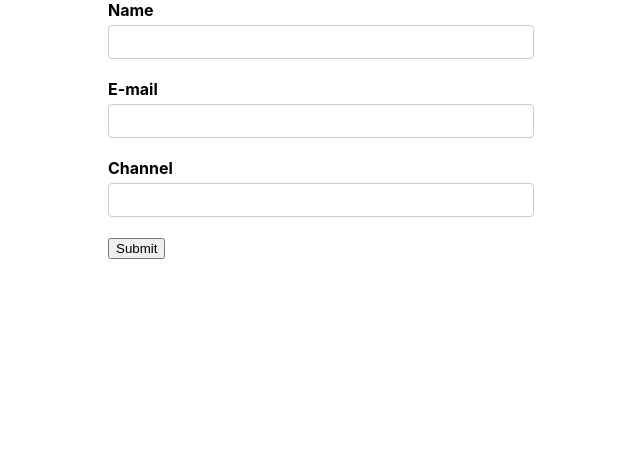
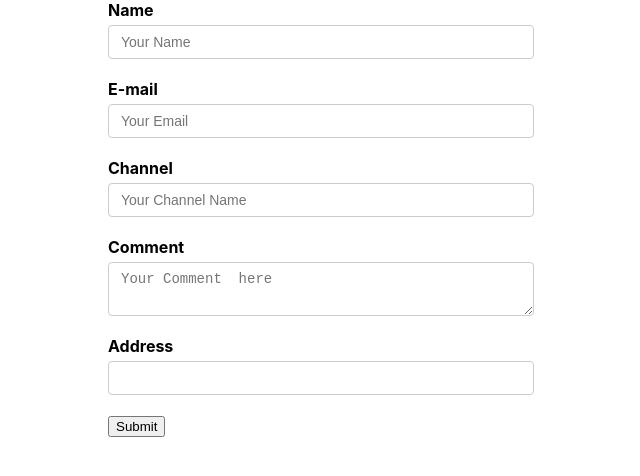
Before and after one commit to TabotCharlesBessong/reactAndMore, a React (Create React App) app in the folder formik/: page / in a window 1280 px wide. Shown: the top 476 px of the page, without its empty margins (319-959 px from the left). Built offline with nearby package versions, Linux system fonts and the light colour scheme.

Commit message:
address in formik

```diff
--- a/formik/src/components/YoutubeForm.js
+++ b/formik/src/components/YoutubeForm.js
@@ -6,7 +6,9 @@ import * as Yup from 'yup'
 const initialValues = {
   name: '',
   email: '',
-  channel: ''
+  channel: '',
+  comment:'',
+  address:''
 }
 
 const onSubmit = values => {
@@ -34,7 +36,7 @@ function YoutubeForm () {
       <Form >
         <div className='form-control'>
           <label htmlFor='name'>Name</label>
-          <Field
+          <Field  placeholder='Your Name'
             type='text'  id='name'    name='name'
           />
          <ErrorMessage name='name' />
@@ -42,7 +44,7 @@ function YoutubeForm () {
 
         <div className='form-control'>
           <label htmlFor='email'>E-mail</label>
-          <Field
+          <Field placeholder='Your Email'
             type='email'      id='email'     name='email'
           />
         <ErrorMessage name='email' />
@@ -50,12 +52,36 @@ function YoutubeForm () {
 
         <div className='form-control'>
           <label htmlFor='channel'>Channel</label>
-          <Field
-            type='text'      id='channel'           name='channel'
+          <Field placeholder='Your Channel Name'
+            type='text' id='channel'   name='channel'
           />
         <ErrorMessage name='channel' />
         </div>
 
+        <div className="form-control">
+          <label htmlFor="comment">Comment</label>
+          <Field as='textarea' id='comment' name='comment' placeholder='Your Comment  here' />
+        </div>
+
+        <div className="form-control">
+          <label htmlFor="address">Address</label>
+          <Field  name='address' id='address' >
+            {
+              (props)=>{
+                const {filed,form,meta} = props
+                return <div className="form-control">
+                 <input type='text' id='address'
+                 {...filed} />
+                {meta.touched && meta.error ? <div className="">
+                  {meta.error}
+                </div>
+                : null
+                 }
+                </div>
+              }
+            }
+          </Field>
+        </div>
         <button type='submit'>Submit</button>
       </Form>
     </Formik>
```
